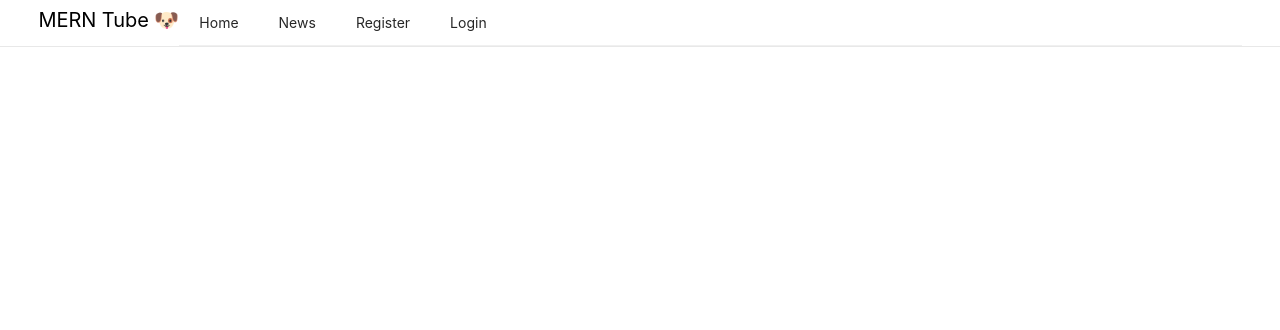
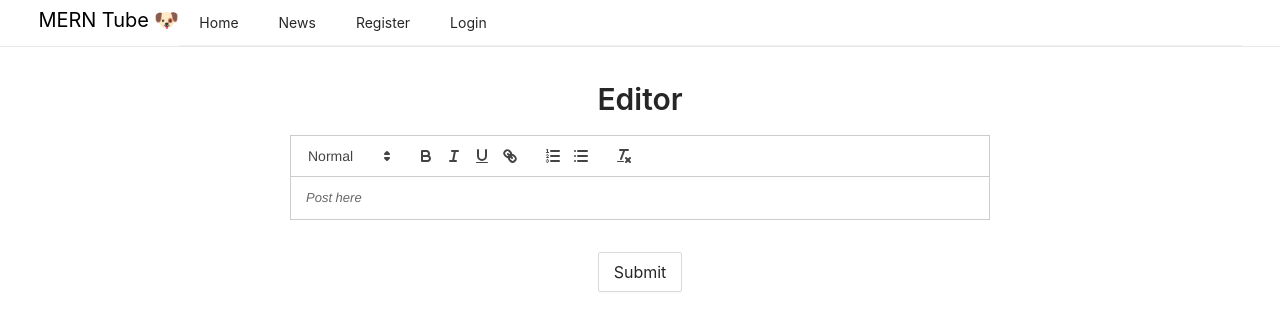
Before and after one commit to jeongookmoon/mern-tube, a React (Create React App) app in the folder frontend/: page /blog/createpost in a window 1280 px wide. Shown: the top 330 px of the page. Built offline with nearby package versions, Linux system fonts and the light colour scheme; no server answers.

Commit message:
update reactquill to beta

```diff
--- a/frontend/package.json
+++ b/frontend/package.json
@@ -14,7 +14,7 @@
     "react": "^16.13.1",
     "react-dom": "^16.13.1",
     "react-dropzone": "^11.0.3",
-    "react-quill": "^1.3.5",
+    "react-quill": "^2.0.0-beta.2",
     "react-redux": "^7.2.1",
     "react-router-dom": "^5.2.0",
     "react-scripts": "3.4.3",
--- a/frontend/src/components/App.js
+++ b/frontend/src/components/App.js
@@ -9,6 +9,7 @@ import Login from './Login/Login';
 import UploadVideo from './UploadVideo/UploadVideo';
 import VideoDetail from './VideoDetail/VideoDetail';
 import Subscription from './Subscription/Subscription';
+import CreatePost from './Blog/CreatePost';
 
 const App = () => {
   return (
@@ -22,6 +23,7 @@ const App = () => {
           <Route path="/video/upload" component={AuthenticationCheck(UploadVideo, true)} />
           <Route path="/video/:videoId" component={AuthenticationCheck(VideoDetail, null)} />
           <Route path="/subscription" component={AuthenticationCheck(Subscription, true)} />
+          <Route path="/blog/createpost" component={AuthenticationCheck(CreatePost, null)} />
         </Switch>
     </Suspense>
   );
--- a/frontend/src/components/Blogs/Blogs.js
+++ b/frontend/src/components/Blog/CreatePost.js
@@ -1,7 +1,9 @@
 import React, { useState } from 'react';
 import ReactQuill from 'react-quill';
 import { Typography, Button, Form } from 'antd';
-
+import 'react-quill/dist/quill.snow.css';
+import 'react-quill/dist/quill.bubble.css';
+import 'react-quill/dist/quill.core.css';
 
 const { Title } = Typography;
 
@@ -38,6 +40,7 @@ const Blogs = (props) => {
           onFilesChange={onFilesChange}
           value={content}
           onChange={setContent}
+          theme="snow"
         />
 
         <Form onSubmit={onSubmit}>
```
Also changed, not shown: 1 other file (tests, documents, lock files or other folders).
